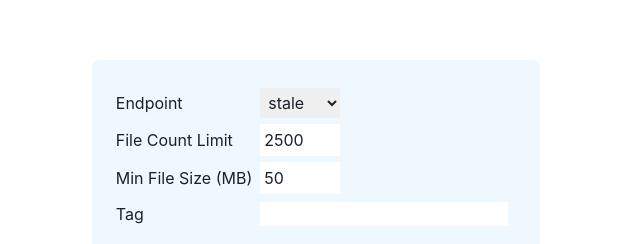
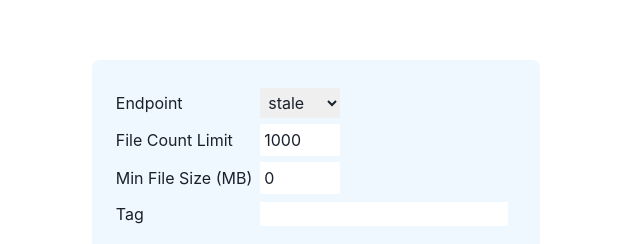
Before and after one commit to jaeseopark/corganize-web, a React (Create React App) app in the folder crgw-ui/: page / in a window 1280 px wide. Shown: the part 144-388 px from the top of the page, without its empty margins (324-964 px from the left). Built offline with nearby package versions, Linux system fonts and the light colour scheme; no server answers.

Commit message:
chore: change defualt session vars

```diff
--- a/crgw-ui/src/components/standalone/SessionConfigurer.tsx
+++ b/crgw-ui/src/components/standalone/SessionConfigurer.tsx
@@ -6,13 +6,13 @@ import { FileEndpoint, SessionInfo } from "typedefs/Session";
 import "./SessionConfigurer.scss";
 
 const FILE_COUNT_INCREMENT = 500;
-const DEFAULT_FILE_COUNT_LIMIT = 2500;
+const DEFAULT_FILE_COUNT_LIMIT = 1000;
 const MIN_FILE_SIZE_INCREMENT = 50;
 const MB_TO_BYTES = 1000000;
 
 const SessionConfigurer = ({ setInfo }: { setInfo: (s: SessionInfo) => void }) => {
   const [fileCountLimit, setFileCountLimit] = useState(DEFAULT_FILE_COUNT_LIMIT);
-  const [minFileSize, setMinFileSize] = useState(MIN_FILE_SIZE_INCREMENT);
+  const [minFileSize, setMinFileSize] = useState(0);
   const [endpoint, setEndpoint] = useState<FileEndpoint>("stale");
   const [tag, setTag] = useState("");
 
```
